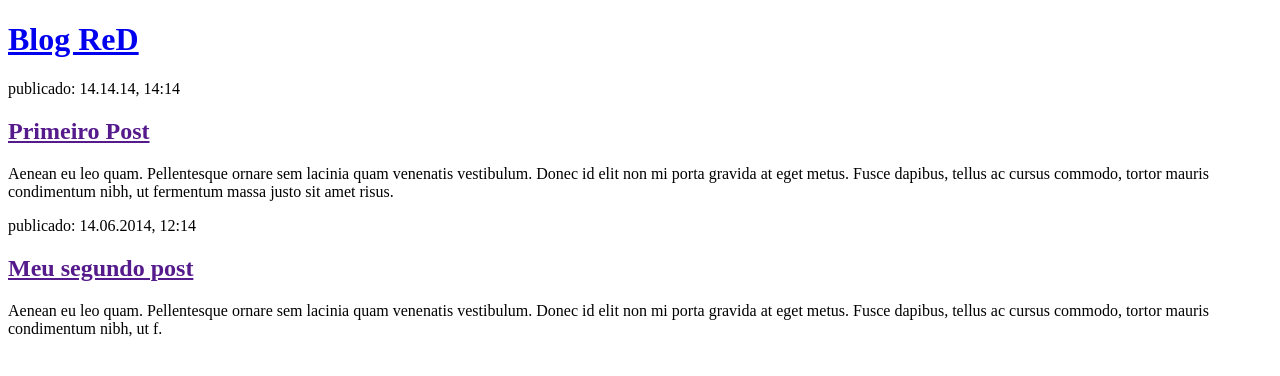
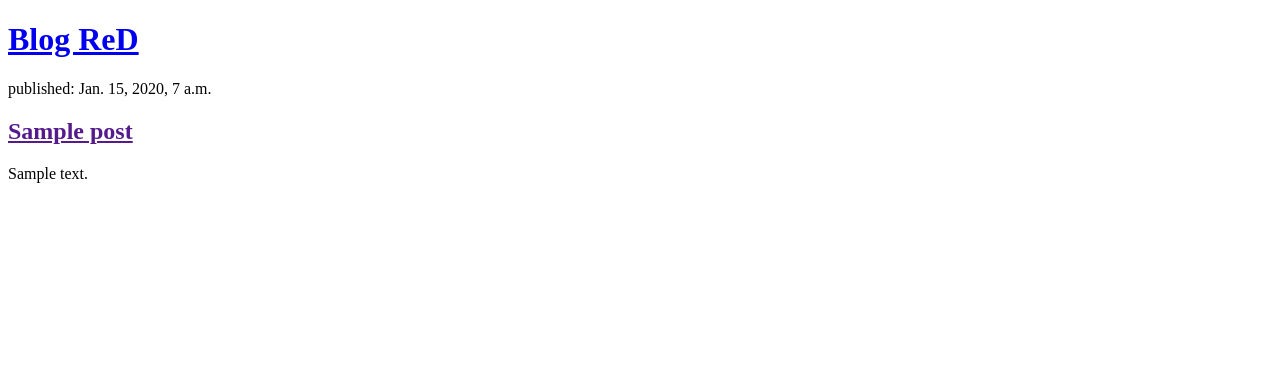
Before and after one commit to redmasters/django-blog, a Django app: page / in a window 1280 px wide. Shown: the top 376 px of the page. Run offline with Django 3.2, Linux system fonts and the light colour scheme; tables that the repository leaves empty hold one stand-in row (values such as "Sample post").

Commit message:
metodo de post em views

```diff
--- a/blogs/templates/blogs/post_list.html
+++ b/blogs/templates/blogs/post_list.html
@@ -12,18 +12,13 @@
         <h1><a href="/">Blog ReD</a></h1>
     </div>
 
-    <div>
-        <p>publicado: 14.14.14, 14:14</p>
-        <h2><a href="">Primeiro Post</a></h2>
-        <p>Aenean eu leo quam. Pellentesque ornare sem lacinia quam venenatis vestibulum. Donec id elit non mi porta gravida at eget metus. Fusce dapibus, tellus ac cursus commodo, tortor mauris condimentum nibh, ut fermentum massa justo sit amet risus.</p>
+    {% for post in posts %}
+        <div>
+            <p>published: {{ post.published_date }} </p>
+            <h2><a href="">{{post.title}}</a></h2>
+            <p>{{ post.text|linebreaksbr }}</p>
         </div>
-
-        <div>
-            <p>publicado: 14.06.2014, 12:14</p>
-            <h2><a href="">Meu segundo post</a></h2>
-            <p>Aenean eu leo quam. Pellentesque ornare sem lacinia quam venenatis vestibulum. Donec id elit non mi porta gravida at eget metus. Fusce dapibus, tellus ac cursus commodo, tortor mauris condimentum nibh, ut f.</p>
-        </div>
-    </div>
+    {% endfor %}
 
 </body>
 </html>
--- a/blogs/views.py
+++ b/blogs/views.py
@@ -1,4 +1,8 @@
 from django.shortcuts import render
+from django.utils import timezone
+from .models import Post
 
 def post_list(request):
-    return render(request, 'blogs/post_list.html', {})
+    posts = Post.objects.filter(published_date__lte=timezone.now()).order_by('published_date')
+    context = {'posts': posts}
+    return render(request, 'blogs/post_list.html', context)
```
